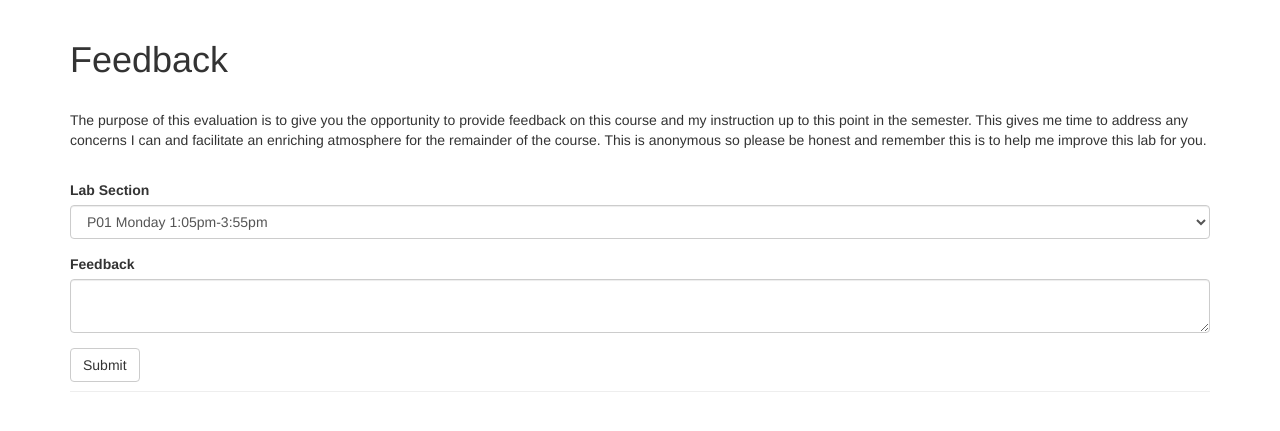
After one commit to cameron-powell/bio-dlf, a Flask app: page /feedback in a window 1280 px wide. The commit adds this page. Shown: the top 431 px of the page. Run offline with Flask 2, Linux system fonts and the light colour scheme; some libraries are stand-ins or nearby versions.

Commit message:
Created a feedback page
Updated base.html to show a flash message (success) if they submitted feedback.  Updated main to route everything for the feedback page.  Updated requirements.txt to show the libraries we're using up to this point.

```diff
--- a/requirements.txt
+++ b/requirements.txt
@@ -2,8 +2,10 @@ click==6.7
 dominate==2.3.1
 Flask==0.12
 Flask-Bootstrap==3.3.7.1
+Flask-WTF==0.14.2
 itsdangerous==0.24
 Jinja2==2.9.5
 MarkupSafe==0.23
 visitor==0.1.3
 Werkzeug==0.11.15
+WTForms==2.1
--- a/src/main.py
+++ b/src/main.py
@@ -1,14 +1,40 @@
+from flask import flash
 from flask import Flask
+from flask import redirect
 from flask import render_template
+from flask import url_for
 from flask_bootstrap import Bootstrap
+from flask_wtf import FlaskForm
+from wtforms import SelectField
+from wtforms import SubmitField
+from wtforms import TextAreaField
+from wtforms.validators import DataRequired
+
 
 app = Flask(__name__)
+app.config['SECRET_KEY'] = 'temp key' #TODO: This is only for debugging.  Change to environment variable for production use.
 bootstrap = Bootstrap(app)
+
+
+class FeedbackForm(FlaskForm):
+    section = SelectField('Lab Section',
+                          choices=[('P01', 'P01 Monday 1:05pm-3:55pm'), ('Q05', 'Q05 Wednesday 1:05pm-3:55pm')])
+    feedback = TextAreaField('Feedback', validators=[DataRequired()])
+    submit = SubmitField('Submit')
 
 
 @app.route('/')
 def index():
     return render_template('base.html')
+
+
+@app.route('/feedback', methods=['GET', 'POST'])
+def feedback():
+    form = FeedbackForm()
+    if form.validate_on_submit():
+        flash('Thank you for your feedback!')
+        return redirect(url_for('index'))
+    return render_template('feedback.html', form=form)
 
 
 @app.errorhandler(404)
--- a/src/templates/base.html
+++ b/src/templates/base.html
@@ -10,6 +10,13 @@
 
 {% block content %}
 <div class="container">
+    {% for message in get_flashed_messages() %}
+    <div class="alert alert-success">
+        <button type="button" class="close" data-dismiss="alert">&times;</button>
+        {{ message }}
+    </div>
+    {% endfor %}
+
     {% block page_content %}{% endblock %}
 </div>
 {% endblock %}
--- /dev/null
+++ b/src/templates/feedback.html
@@ -0,0 +1,17 @@
+{% extends "base.html" %}
+{% import "bootstrap/wtf.html" as wtf %}
+
+{% block title %}Feedback{% endblock %}
+
+{% block page_content %}
+<div class="page-header">
+    <h1>Feedback</h1>
+    <br>
+    <p>The purpose of this evaluation is to give you the opportunity to provide feedback on this course and my
+    instruction up to this point in the semester.  This gives me time to address any concerns I can and facilitate an
+    enriching atmosphere for the remainder of the course.  This is anonymous so please be honest and remember this is to
+    help me improve this lab for you.</p>
+    <br>
+    {{ wtf.quick_form(form) }}
+</div>
+{% endblock %}
```
